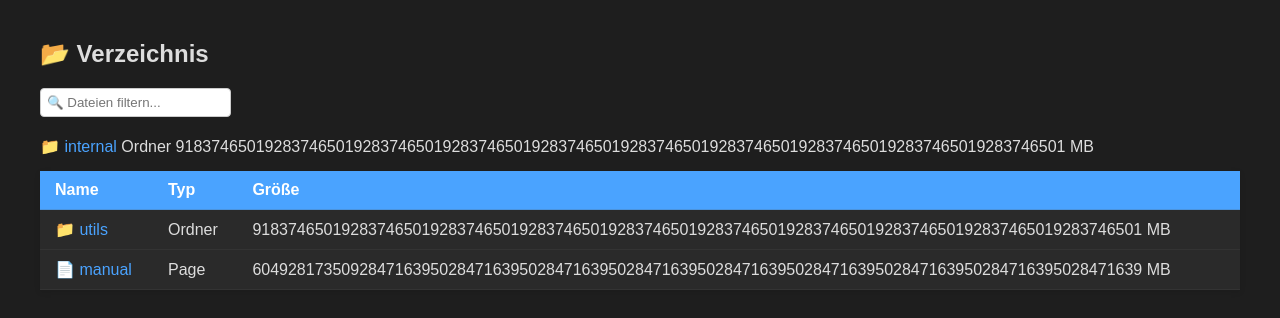
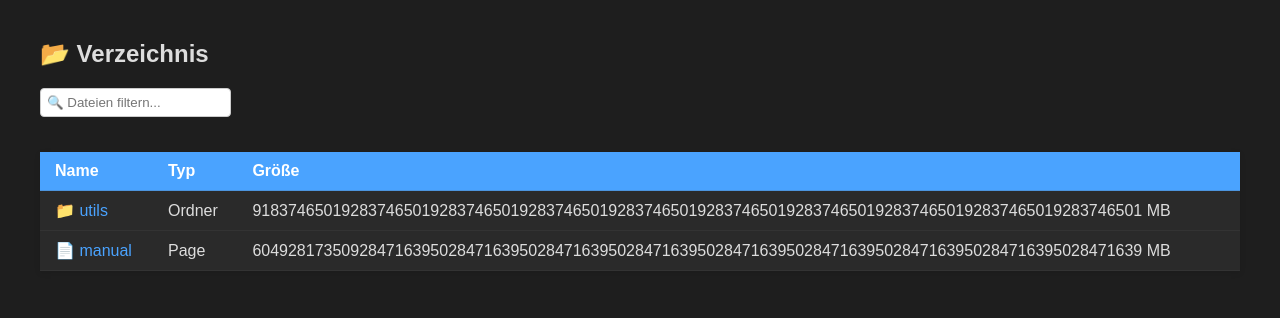
Before and after one commit to florianthepro/main, a plain HTML site: page index.html in a window 1280 px wide. Drawn offline with Linux system fonts and the light colour scheme.

Commit message:
Update index.html

```diff
--- a/index.html
+++ b/index.html
@@ -64,18 +64,6 @@
     <table id="fileTable">
         <tr><th>Name</th><th>Typ</th><th>Größe</th></tr>
         <!-- Manuell gepflegte Einträge -->
-
-<div id="include"></div>
-
-<script>
-  fetch("./html2.txt")
-    .then(response => response.text())
-    .then(data => {
-      document.getElementById("include").innerHTML = data;
-    })
-    .catch(err => console.error("Fehler beim Laden:", err));
-</script>
-
         <tr>
             <td>📁 <a href="https://florianthepro.github.io/docs/pages/utils">utils</a></td>
             <td>Ordner</td>
```
